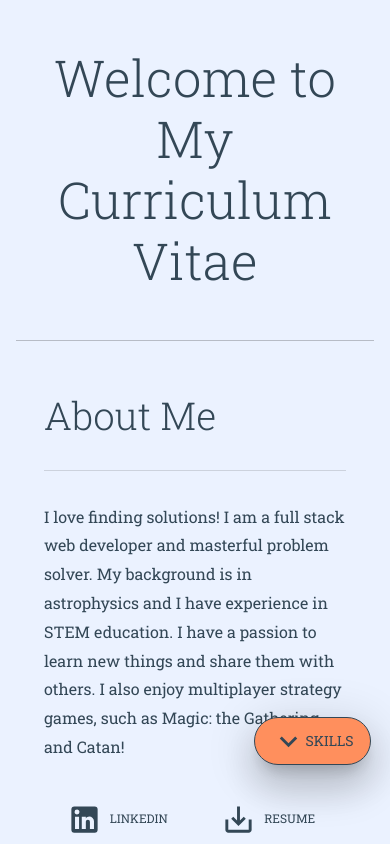
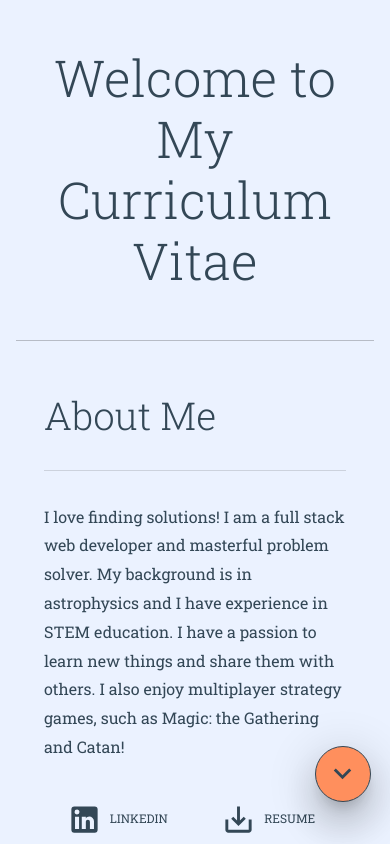
Before and after one commit to MasReed/personal-interactive-website, a React (Create React App) app: page /#about in a window 390 px wide. Shown: the top 844 px of the page. Built offline with nearby package versions, Linux system fonts and the light colour scheme.

Commit message:
update navigation fab on non-xl screens

```diff
--- a/src/SiteNavigation/NavLG.jsx
+++ b/src/SiteNavigation/NavLG.jsx
@@ -1,5 +1,6 @@
 import React, { useEffect, useRef, useState } from 'react'
 
+import useMediaQuery from '@material-ui/core/useMediaQuery'
 import { makeStyles, useTheme } from '@material-ui/core/styles'
 import Fab from '@material-ui/core/Fab'
 
@@ -12,7 +13,7 @@ const useStyles = makeStyles((theme) => ({
   fabNav: {
     position: 'fixed',
     right: '5%',
-    top: '85%',
+    bottom: '5%',
     color: theme.palette.primary.main,
     border: '0.0125rem solid',
     borderColor: theme.palette.primary.main,
@@ -39,7 +40,11 @@ export default function NavLG({ sectionInfo, navLocation, setNavLocation }) {
   // Move to selected section on click
   const linkRef = useRef(null)
   const executeScroll = () => {
-    linkRef.current.scrollIntoView({ behavior: 'smooth', block: 'start' })
+    linkRef.current.scrollIntoView({
+      behavior: 'smooth',
+      block: 'nearest',
+      inline: 'nearest'
+    })
   }
 
   useEffect(() => {
@@ -64,7 +69,7 @@ export default function NavLG({ sectionInfo, navLocation, setNavLocation }) {
       color='secondary'
       component={Link}
       href={nextSection}
-      variant='extended'
+      variant={useMediaQuery(theme.breakpoints.up('sm')) ? 'extended' : 'circular'}
       ref={linkRef}
       onClick={executeScroll}
     >
@@ -74,8 +79,10 @@ export default function NavLG({ sectionInfo, navLocation, setNavLocation }) {
           : <KeyboardArrowDownIcon fontSize='large' />
       }
       {
-        sectionInfo.find(section => section.id && section.id === nextSection)
+        useMediaQuery(theme.breakpoints.up('sm'))
+        ? sectionInfo.find(section => section.id && section.id === nextSection)
           && sectionInfo.find(section => section.id && section.id === nextSection).title
+        : null
       }
     </Fab>
   )
```
